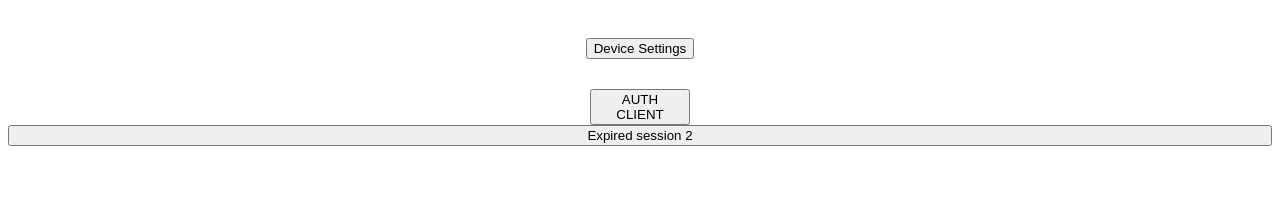
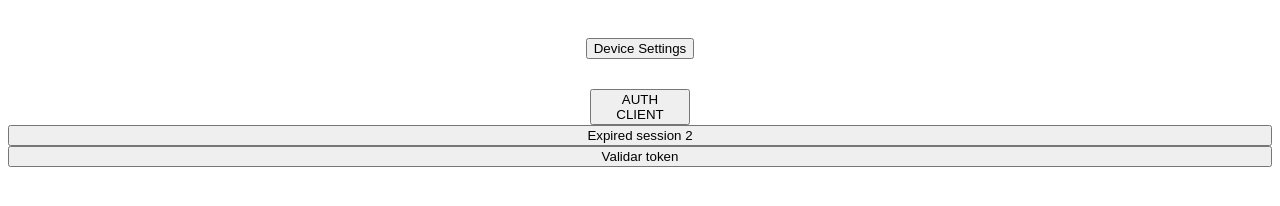
Before and after one commit to AlondraAbregoISC/sac, a plain HTML site: page index.html in a window 1280 px wide. Drawn offline with Linux system fonts and the light colour scheme.

Commit message:
agregar validar sac

```diff
--- a/index.html
+++ b/index.html
@@ -40,6 +40,8 @@
 
         <button href="#" id="botonStart20" onclick="expiredSession()" >Expired session 2</button>
 
+        <button href="#" id="botonStart20" onclick="validar()">Validar token</button>
+
         <p id="respJSON"></p>
     </div>
 
```
Also changed, not shown: script.js (+1 -4 lines).
